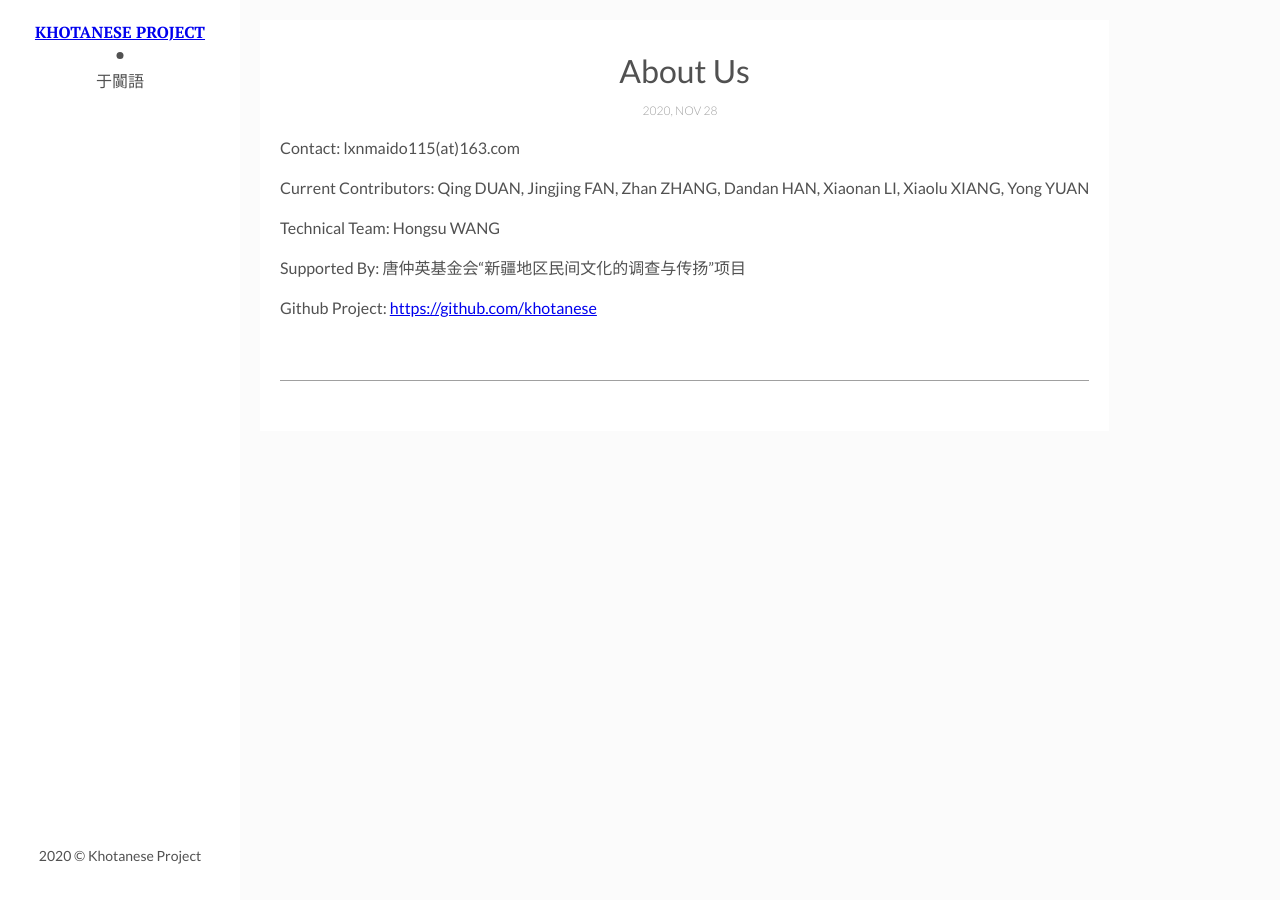
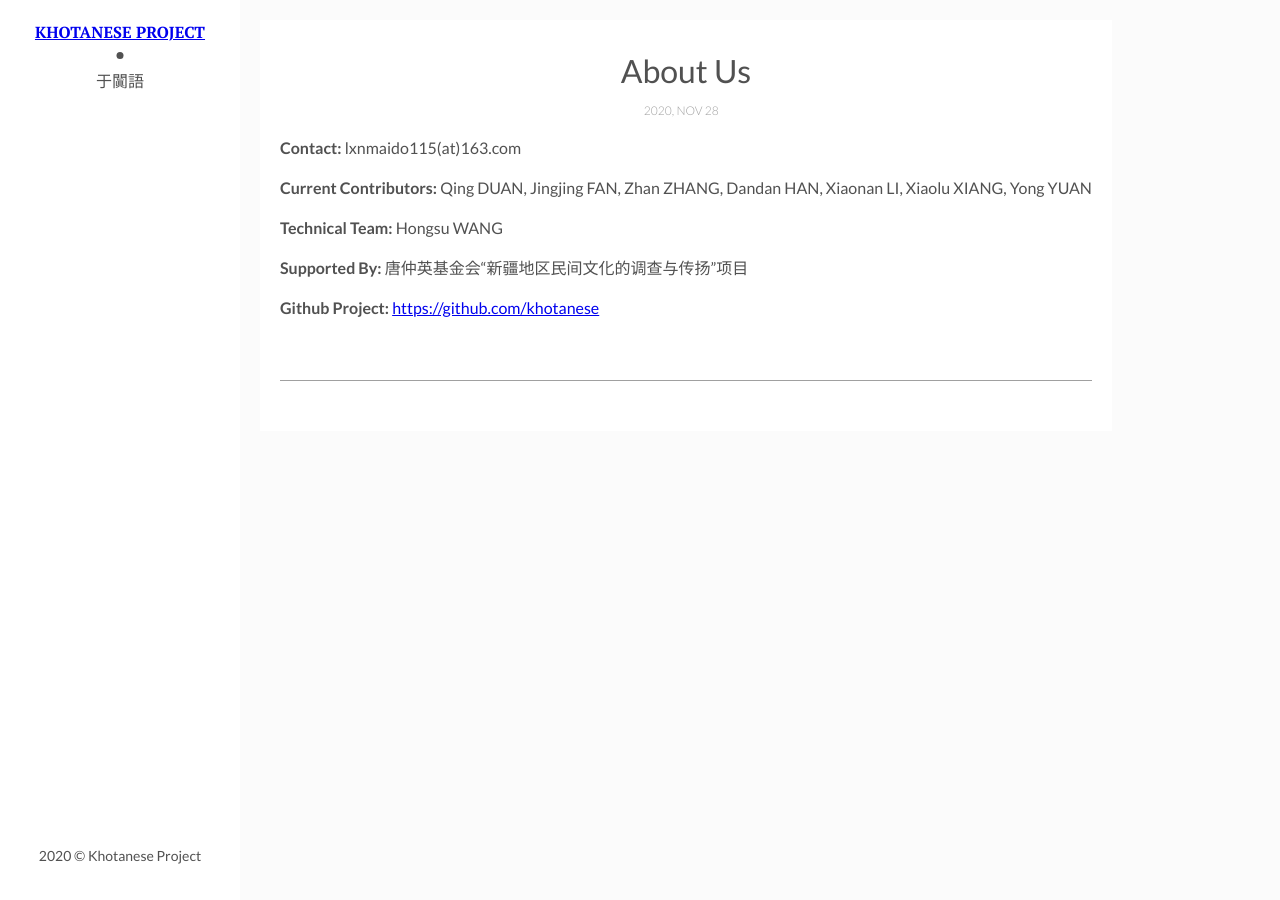
Before and after one commit to khotanese/khotanese.github.io, a Jekyll site: the page built from _posts/2020-11-28-about-us.markdown, in a window 1280 px wide. Built offline with Jekyll 4.4.1, drawn with Linux system fonts in a browser that asks for light colours; part of the change alters nothing that is shown.

```diff
--- a/_posts/2020-11-28-about-us.markdown
+++ b/_posts/2020-11-28-about-us.markdown
@@ -6,12 +6,12 @@ description: # Add post description (optional)
 img:  # Add image post (optional)
 ---
 
-Contact: lxnmaido115(at)163.com
+**Contact:** lxnmaido115(at)163.com
 
-Current Contributors: Qing DUAN, Jingjing FAN, Zhan ZHANG, Dandan HAN, Xiaonan LI, Xiaolu XIANG, Yong YUAN
+**Current Contributors:** Qing DUAN, Jingjing FAN, Zhan ZHANG, Dandan HAN, Xiaonan LI, Xiaolu XIANG, Yong YUAN
 
-Technical Team: Hongsu WANG
+**Technical Team:** Hongsu WANG
 
-Supported By: 唐仲英基金会“新疆地区民间文化的调查与传扬”项目
+**Supported By:** 唐仲英基金会“新疆地区民间文化的调查与传扬”项目
 
-Github Project: [https://github.com/khotanese](https://github.com/khotanese)
+**Github Project:** [https://github.com/khotanese](https://github.com/khotanese)
```
